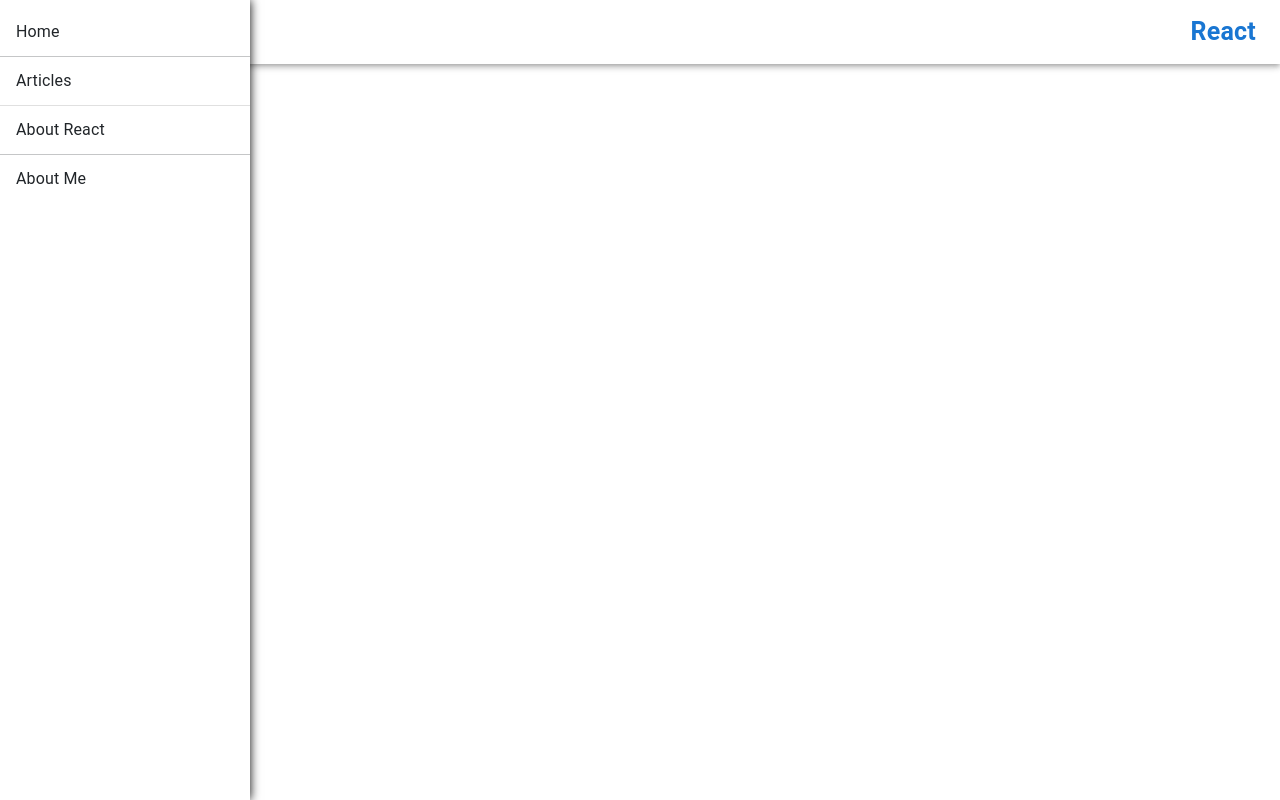
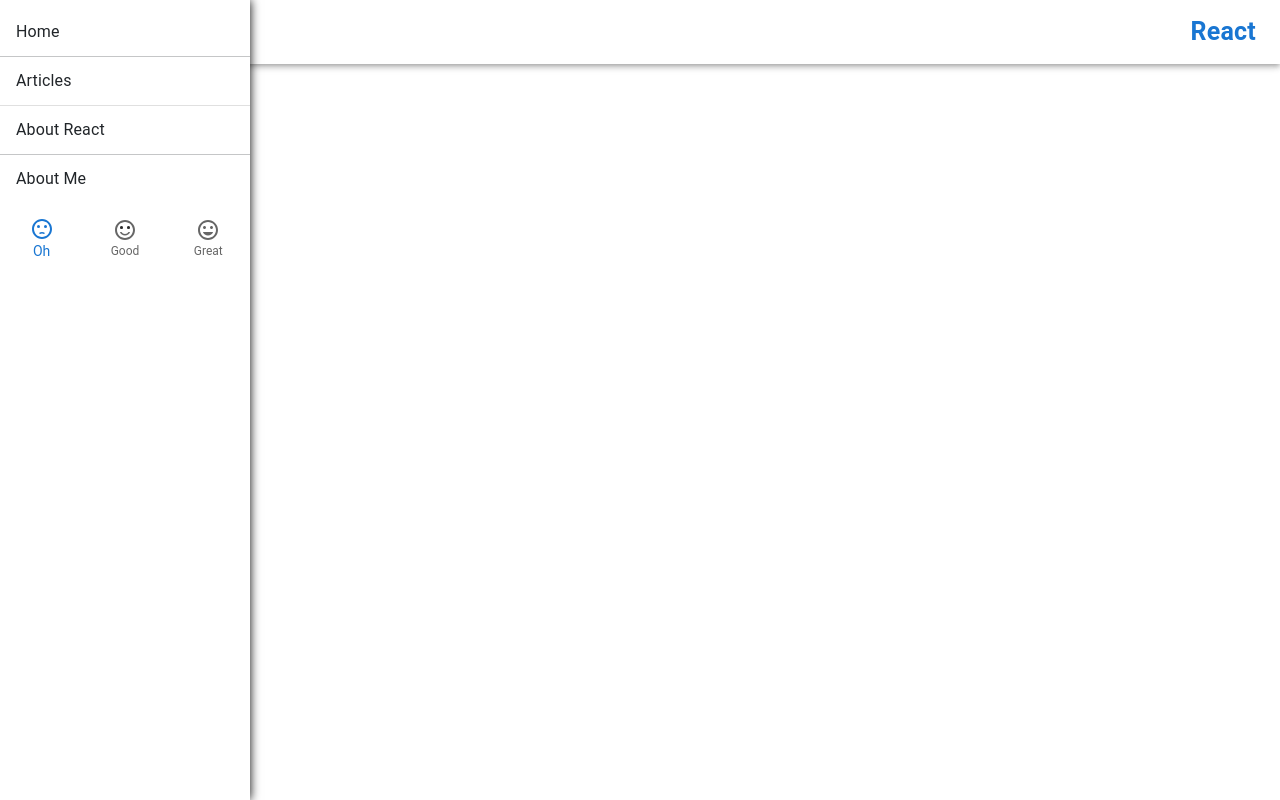
Before and after one commit to arsalannury/react-training, a React (Create React App) app: page / in a window 1280 px wide. Built offline with nearby package versions, Linux system fonts and the light colour scheme.

Commit message:
add bottom navbar

```diff
--- a/src/component/Header/Header.jsx
+++ b/src/component/Header/Header.jsx
@@ -16,8 +16,12 @@ import List from "@mui/material/List";
 import ListItem from "@mui/material/ListItem";
 import ListItemText from "@mui/material/ListItemText";
 import Divider from "@mui/material/Divider";
-import {toast,Toaster} from 'react-hot-toast';
-
+import { toast, Toaster } from "react-hot-toast";
+import BottomNavigation from "@mui/material/BottomNavigation";
+import BottomNavigationAction from "@mui/material/BottomNavigationAction";
+import SentimentDissatisfiedIcon from '@mui/icons-material/SentimentDissatisfied';
+import SentimentSatisfiedAltIcon from '@mui/icons-material/SentimentSatisfiedAlt';
+import MoodIcon from '@mui/icons-material/Mood';
 
 const style = {
   width: "100%",
@@ -27,15 +31,16 @@ const style = {
 
 const Header = () => {
   let [display, setDisplay] = useState("none");
+  const [value, setValue] = useState(0);
   const classes = useHeaderStyle();
   const searchShow = () => {
     setDisplay("flex");
-    toast('What do you want ?')
+    toast("What do you want ?");
   };
   const searchHide = (event) => {
     if (event.target.tagName === "INPUT") return;
     setDisplay("none");
-    toast('Ok see you later')
+    toast("Ok see you later");
   };
   return (
     <>
@@ -65,7 +70,7 @@ const Header = () => {
           label="Search"
         />
       </Box>
-      <Toaster/>
+      <Toaster />
       <Box
         sx={{
           width: "250px",
@@ -92,6 +97,20 @@ const Header = () => {
             <ListItemText primary="About Me" />
           </ListItem>
         </List>
+
+        <Box >
+          <BottomNavigation
+            showLabels
+            value={value}
+            onChange={(event, newValue) => {
+              setValue(newValue);
+            }}
+          >
+            <BottomNavigationAction label="Oh" icon={<SentimentDissatisfiedIcon />} />
+            <BottomNavigationAction label="Good" icon={<SentimentSatisfiedAltIcon />} />
+            <BottomNavigationAction label="Great" icon={<MoodIcon />} />
+          </BottomNavigation>
+        </Box>
       </Box>
       <Container className={classes.container_header}>
         <Box sx={{ flexGrow: 1 }}>
```
Lines whose indentation alone changed are shown as unchanged.
